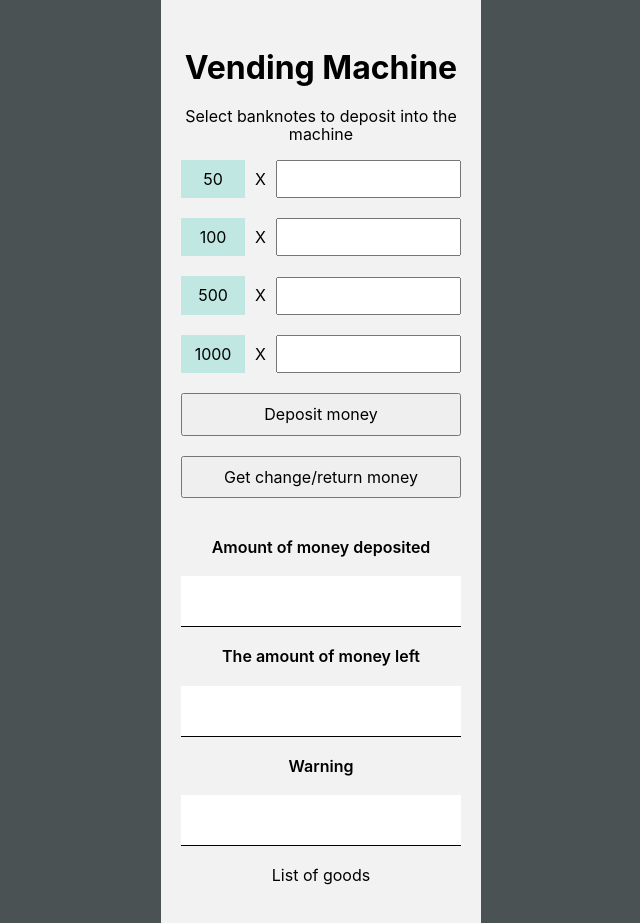
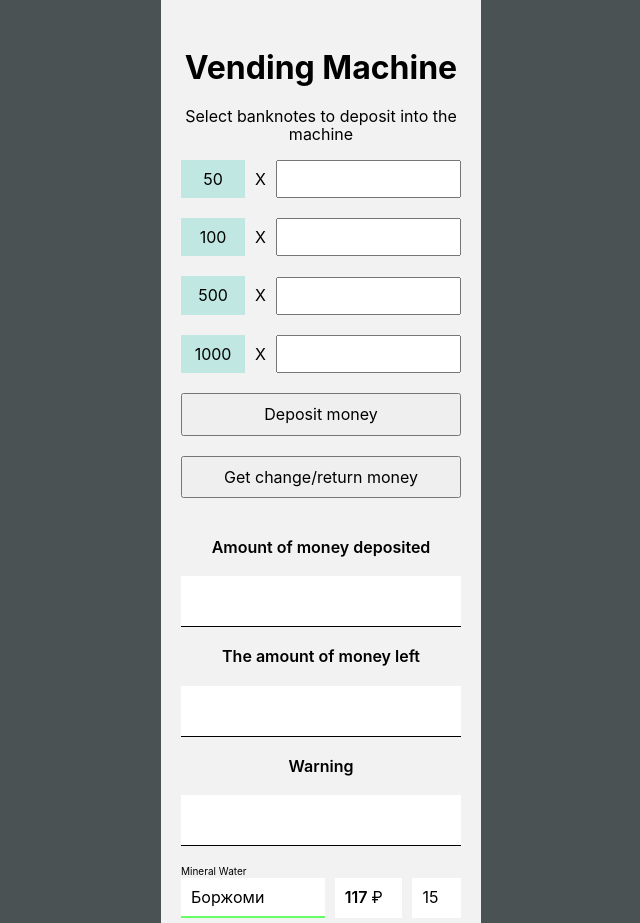
Before and after one commit to Andrew-Sparrow/renue-test, a React (Create React App) app: page / in a window 1280 px wide. Shown: the top 923 px of the page, without its empty margins (319-959 px from the left). Built offline with nearby package versions, Linux system fonts and the light colour scheme.

Commit message:
basic stylization was added for goods block and product block

```diff
--- a/src/components/app/app.scss
+++ b/src/components/app/app.scss
@@ -37,6 +37,7 @@
   }
 
   &__value {
+    text-align: center;
     display: block;
     background-color: #fff;
     width: 100%;
@@ -47,10 +48,10 @@
 }
 
 .button {
-    width: 100%;
-    display: block;
-    padding: 10px;
-    margin-bottom: 20px;
+  width: 100%;
+  display: block;
+  padding: 10px;
+  margin-bottom: 20px;
 }
 
 .banknote {
@@ -78,3 +79,60 @@
   padding: 10px;
   background-color: #c0e7e1;
 }
+
+.product {
+  margin-bottom: 10px;
+
+  &__wrapper {
+    display: flex;
+  }
+
+  &__title,
+  &__price,
+  &__amount {
+    box-sizing: border-box;
+    padding-left: 10px;
+    padding-right: 10px;
+    padding-top: 10px;
+    padding-bottom: 10px;
+    word-wrap: break-word;
+    word-break: break-all;
+    text-align: start;
+    min-height: 30px;
+    background-color: #fff;
+  }
+
+  &__title {
+    width: 150px;
+    background-color: #fff;
+    border-bottom: 2px solid #66ff66;
+    margin-right: 10px;
+  }
+
+  &__type {
+    font-size: 10px;
+    text-align: start;
+  }
+
+  &__price,
+  &__amount {
+    width: 70px;
+  }
+
+  &__price {
+    margin-right: 10px;
+    font-weight: 600;
+
+    span {
+      font-weight: 400;
+    }
+  }
+
+  &__amount {
+    width: 50px;
+  }
+}
+
+.goods {
+  list-style: none;
+}
--- a/src/components/deposit/deposit.jsx
+++ b/src/components/deposit/deposit.jsx
@@ -1,4 +1,5 @@
 import React from 'react';
+import { Goods } from '../goods/goods';
 
 export function Deposit(props) {
   return (
@@ -9,9 +10,7 @@ export function Deposit(props) {
       <p className='deposit__value'>{}</p>
       <p className='deposit__info deposit__info--warning'>Warning</p>
       <p className='deposit__value'>{}</p>
-      <ul className='goods'>
-        List of goods
-      </ul>
+      <Goods/>
     </div>
   );
 }
--- /dev/null
+++ b/src/components/goods/goods.jsx
@@ -0,0 +1,19 @@
+import React from 'react';
+import { goods } from '../../store/db/goods.ts';
+import { Product } from '../product/product';
+
+export function Goods() {
+  return (
+    <ul className='goods'>
+      {goods.map((product) =>
+        <Product
+          title={product.title}
+          price={product.price}
+          amount={product.amount}
+          type={product.type}
+          key={product.id} />
+      )
+      }
+    </ul>
+  );
+}
--- a/src/components/money/money.jsx
+++ b/src/components/money/money.jsx
@@ -7,7 +7,9 @@ export function Money(props) {
     <div className='money'>
       <p>Select banknotes to deposit into the machine</p>
       <ul className='banknotes'>
-        {acceptedBanknotes.map((denomination) => <Banknote denomination={denomination} />)}
+        {acceptedBanknotes.map((denomination) => (
+          <Banknote denomination={denomination} key={denomination} />
+        ))}
       </ul>
       <button className='button'>Deposit money</button>
       <button className='button'>Get change/return money</button>
--- /dev/null
+++ b/src/components/product/product.jsx
@@ -0,0 +1,14 @@
+import React from 'react';
+
+export function Product({ title, type, price, amount }) {
+  return (
+    <li className='product'>
+      <p className="product__type">{type}</p>
+      <div className="product__wrapper">
+        <p className="product__title">{title}</p>
+        <p className="product__price">{price} <span>₽</span></p>
+        <p className="product__amount">{amount}</p>
+      </div>
+    </li>
+  );
+}
--- a/src/store/db/back-up/goods.ts
+++ b/src/store/db/back-up/goods.ts
@@ -1,5 +1,5 @@
 import { nanoid } from 'nanoid';
-import { GoodsTypes } from "../../../const";
+import { GoodsTypes } from "../../../util/const";
 
 type Product = {
   id: string,
--- a/src/store/db/goods.ts
+++ b/src/store/db/goods.ts
@@ -1,5 +1,5 @@
 import { nanoid } from 'nanoid';
-import { GoodsTypes } from "../../const";
+import { GoodsTypes } from '../../util/const.ts';
 
 type Product = {
   id: string,
```
Also changed, not shown: src/logo.svg (deleted).
